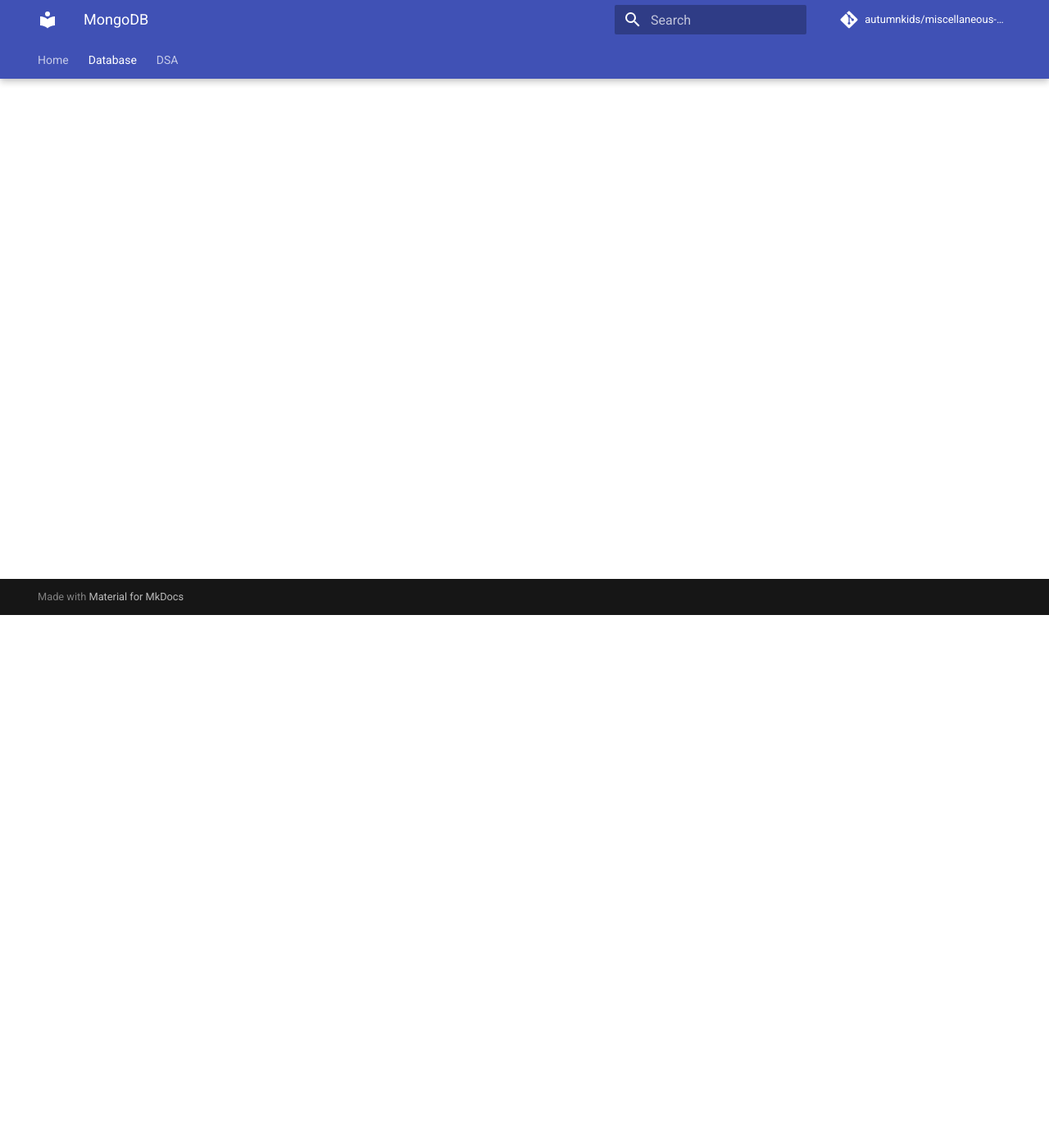
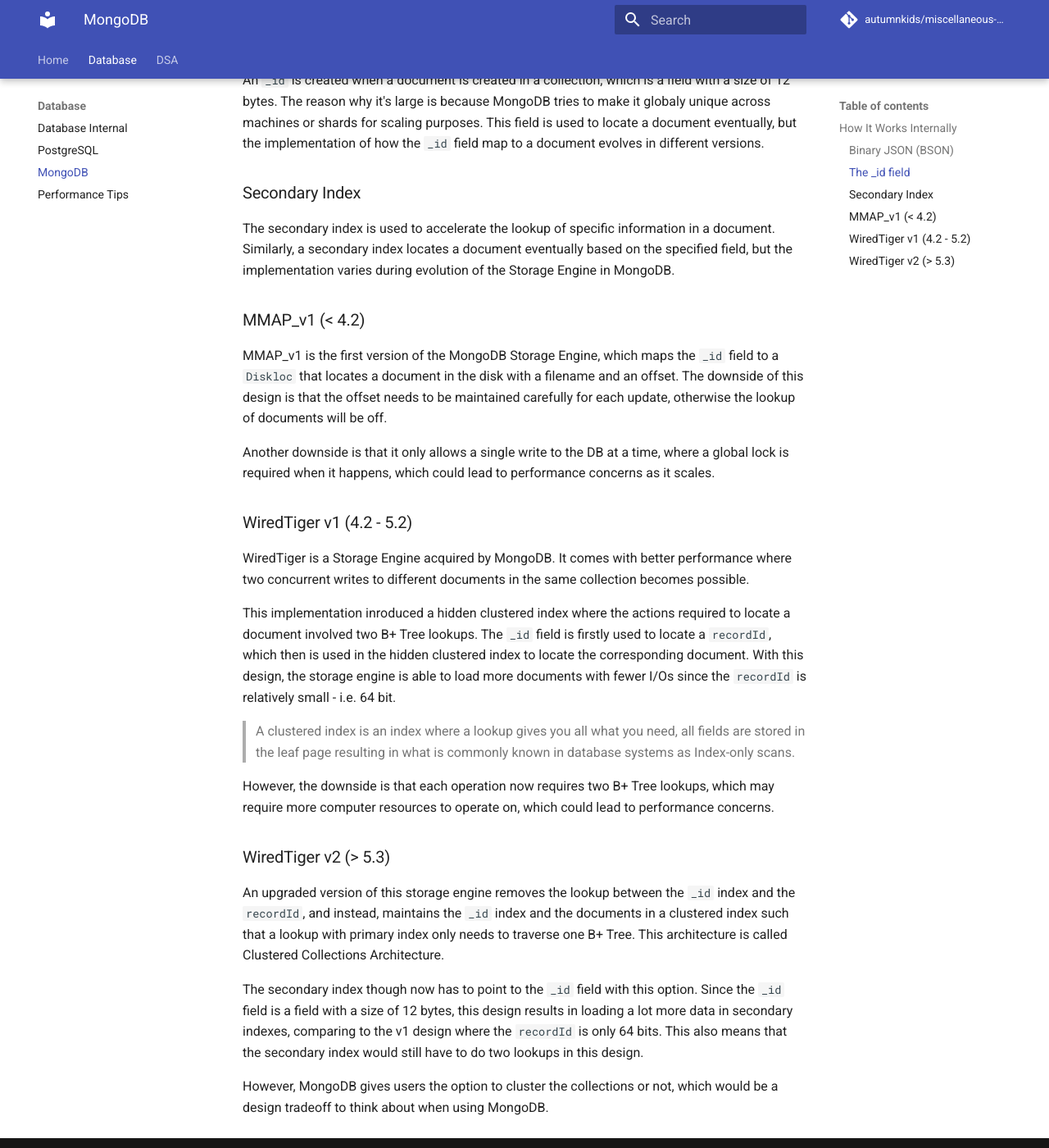
Before and after one commit to autumnkids/miscellaneous-study-notes, an MkDocs documentation site: the page built from docs/database/mongodb.md, in a window 1280 px wide and 1400 px high, scrolled down 650 px. Shown: the whole window at 82% size. Built offline with MkDocs 1.6.1 and Material for MkDocs 9.7.7, drawn with Linux system fonts in a browser that asks for light colours; comment, search, counter and statistics services are not loaded; some of the changed text lies outside the part shown.

Commit message:
Add more notes for MongoDB (#6)
* Separate B+ Tree notes

* Add more notes for mongodb

```diff
--- a/docs/database/mongodb.md
+++ b/docs/database/mongodb.md
@@ -1,5 +1,45 @@
 # MongoDB
 
-_Knowledge collected from the [article](https://medium.com/@hnasr/mongodb-internal-architecture-9a32f1403d6f) and presentation by Hussein Nasser._
+_Knowledge collected from the [article](https://medium.com/@hnasr/mongodb-internal-architecture-9a32f1403d6f) and [presentation](https://youtu.be/ONzdr4SmOng) by Hussein Nasser._
 
 ## How It Works Internally
+
+MongoDB is a document based database, where schema is not strictly defined between documents in a collection - i.e. one field(s) can exist in one document but not the others in the same collection.
+
+### Binary JSON (BSON)
+
+BSON is the format that stores the JSON document in the disk. [[Reference from the official doc](https://www.mongodb.com/json-and-bson)]
+
+> BSON stands for “Binary JSON,” and that’s exactly what it was invented to be. BSON’s binary structure encodes type and length information, which allows it to be traversed much more quickly compared to JSON.
+
+### The `_id` field
+
+An `_id` is created when a document is created in a collection, which is a field with a size of 12 bytes. The reason why it's large is because MongoDB tries to make it globaly unique across machines or shards for scaling purposes. This field is used to locate a document eventually, but the implementation of how the `_id` field map to a document evolves in different versions.
+
+### Secondary Index
+
+The secondary index is used to accelerate the lookup of specific information in a document. Similarly, a secondary index locates a document eventually based on the specified field, but the implementation varies during evolution of the Storage Engine in MongoDB.
+
+### MMAP_v1 (< 4.2)
+
+MMAP_v1 is the first version of the MongoDB Storage Engine, which maps the `_id` field to a `Diskloc` that locates a document in the disk with a filename and an offset. The downside of this design is that the offset needs to be maintained carefully for each update, otherwise the lookup of documents will be off.
+
+Another downside is that it only allows a single write to the DB at a time, where a global lock is required when it happens, which could lead to performance concerns as it scales.
+
+### WiredTiger v1 (4.2 - 5.2)
+
+WiredTiger is a Storage Engine acquired by MongoDB. It comes with better performance where two concurrent writes to different documents in the same collection becomes possible.
+
+This implementation inroduced a hidden clustered index where the actions required to locate a document involved two B+ Tree lookups. The `_id` field is firstly used to locate a `recordId`, which then is used in the hidden clustered index to locate the corresponding document. With this design, the storage engine is able to load more documents with fewer I/Os since the `recordId` is relatively small - i.e. 64 bit.
+
+> A clustered index is an index where a lookup gives you all what you need, all fields are stored in the leaf page resulting in what is commonly known in database systems as Index-only scans.
+
+However, the downside is that each operation now requires two B+ Tree lookups, which may require more computer resources to operate on, which could lead to performance concerns.
+
+### WiredTiger v2 (> 5.3)
+
+An upgraded version of this storage engine removes the lookup between the `_id` index and the `recordId`, and instead, maintains the `_id` index and the documents in a clustered index such that a lookup with primary index only needs to traverse one B+ Tree. This architecture is called Clustered Collections Architecture.
+
+The secondary index though now has to point to the `_id` field with this option. Since the `_id` field is a field with a size of 12 bytes, this design results in loading a lot more data in secondary indexes, comparing to the v1 design where the `recordId` is only 64 bits. This also means that the secondary index would still have to do two lookups in this design.
+
+However, MongoDB gives users the option to cluster the collections or not, which would be a design tradeoff to think about when using MongoDB.
--- a/mkdocs.yml
+++ b/mkdocs.yml
@@ -10,6 +10,7 @@
     - Performance Tips: database/performance-tips.md
   - DSA:
     - B Tree: dsa/b-tree.md
+    - B+ Tree: dsa/b-plus-tree.md
 theme:
   name: material
   features:
```
Also changed, not shown: docs/database/performance-tips.md (+1 -1 lines), docs/dsa/b-plus-tree.md (added, +14 -0 lines), docs/dsa/b-tree.md (+0 -15 lines).
